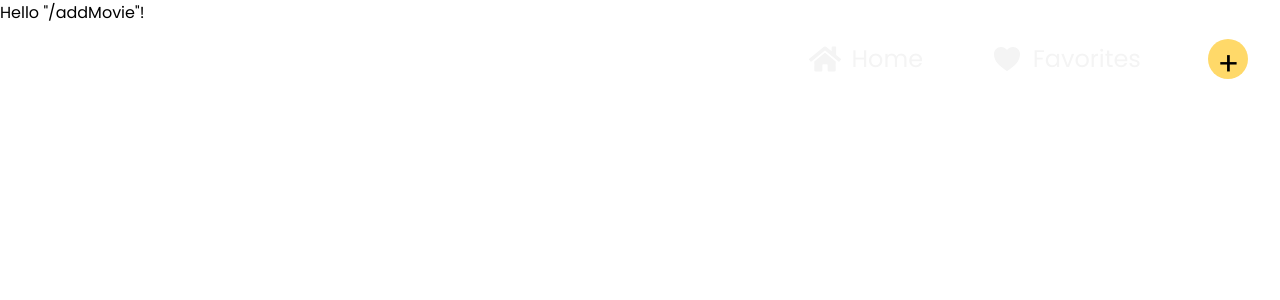
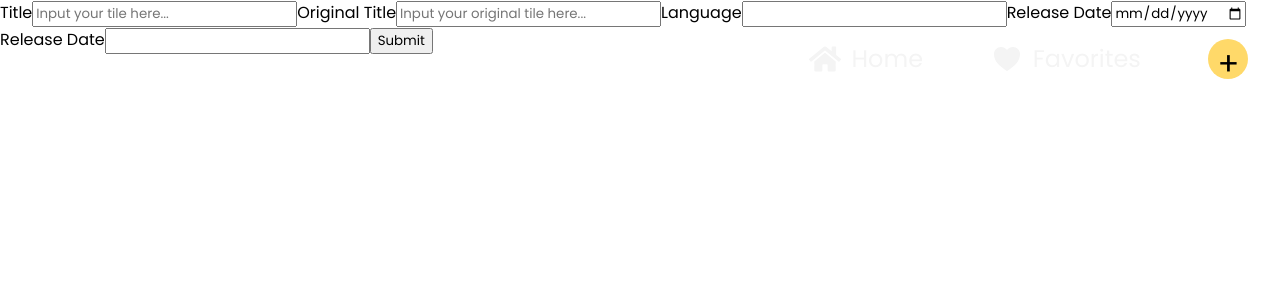
Before and after one commit to SupySopu/MovieWeb, a React (Vite) app: page /addMovie in a window 1280 px wide. Shown: the top 300 px of the page. Built offline with nearby package versions, Linux system fonts and the light colour scheme.

Commit message:
feat/maquetado form add movie

```diff
--- a/package.json
+++ b/package.json
@@ -14,6 +14,7 @@
     "@tanstack/react-query": "^5.87.4",
     "@tanstack/react-router": "^1.131.44",
     "@tanstack/react-router-devtools": "^1.131.44",
+    "formik": "^2.4.6",
     "json-server": "^1.0.0-beta.3",
     "react": "^19.1.1",
     "react-dom": "^19.1.1",
--- /dev/null
+++ b/src/components/AddMovieForm/AddMovieForm.tsx
@@ -0,0 +1,73 @@
+import { useFormik } from 'formik';
+
+export default function AddMovieForm() {
+
+    const formik = useFormik({
+        initialValues: {
+            title: '',
+            originalTitle: '',
+            lang: '',
+            author: '',
+            releaseDate: '',
+            tags: [],
+            synopsis: '',
+            cast: []
+        },
+        onSubmit: (values) => {
+            alert(JSON.stringify(values, null, 2));
+        }
+    })
+
+    return (
+        <form>
+            <label htmlFor='title'>Title</label>
+            <input
+                id="title"
+                name="title"
+                type="text"
+                onChange={formik.handleChange}
+                value={formik.values.title}
+                placeholder='Input your tile here...'
+            />
+
+            <label htmlFor='originalTitle'>Original Title</label>
+            <input
+                id="originalTitle"
+                name="originalTitle"
+                type="text"
+                onChange={formik.handleChange}
+                value={formik.values.originalTitle}
+                placeholder='Input your original tile here...'
+            />
+
+            <label htmlFor='lang'>Language</label>
+            <input
+                id="lang"
+                name="lang"
+                type="text"
+                onChange={formik.handleChange}
+                value={formik.values.lang}
+            />
+
+            <label htmlFor='releaseDate'>Release Date</label>
+            <input
+                id="releaseDate"
+                name="releaseDate"
+                type="date"
+                onChange={formik.handleChange}
+                value={formik.values.releaseDate}
+            />
+
+            <label htmlFor='releaseDate'>Release Date</label>
+            <input
+                id="releaseDate"
+                name="releaseDate"
+                type="text"
+                onChange={formik.handleChange}
+                value={formik.values.releaseDate}
+            />
+
+            <button type="submit">Submit</button>
+        </form>
+    )
+}
--- a/src/index.scss
+++ b/src/index.scss
@@ -16,6 +16,8 @@
 @import "./components/Searchbar/Searchbar.module.scss";
 @import "./components/Tag/Tag.module.scss";
 @import "./components/AddMovieBtn/AddMovieBtn.module.scss";
+@import "./components/AddMovieForm/AddMovieForm.module.scss";
+
 
 @import "./screens/index.module.scss";
 @import "./screens/addMovie.module.scss";
--- a/src/routes/addMovie.tsx
+++ b/src/routes/addMovie.tsx
@@ -1,9 +1,12 @@
 import { createFileRoute } from '@tanstack/react-router'
+import AddMovieForm from '../components/AddMovieForm/AddMovieForm'
 
 export const Route = createFileRoute('/addMovie')({
   component: RouteComponent,
 })
 
 function RouteComponent() {
-  return <div>Hello "/addMovie"!</div>
+  return <>
+    <AddMovieForm/>
+  </>
 }
```
Also changed, not shown: src/components/AddMovieForm/AddMovieForm.module.scss (added), 1 other file (tests, documents, lock files or other folders).
